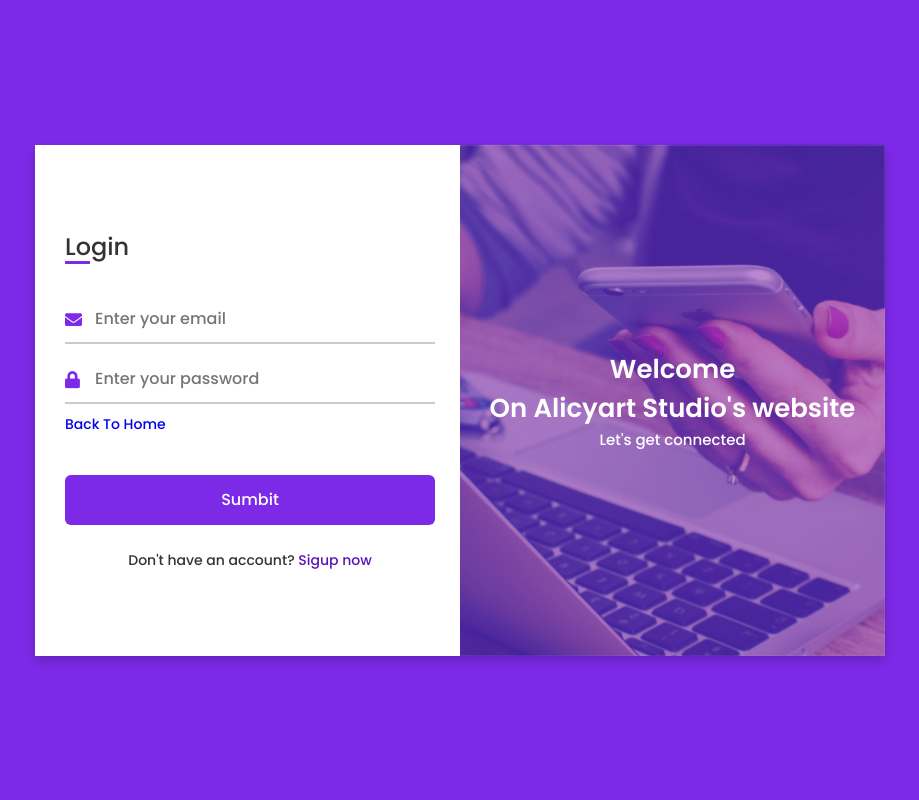
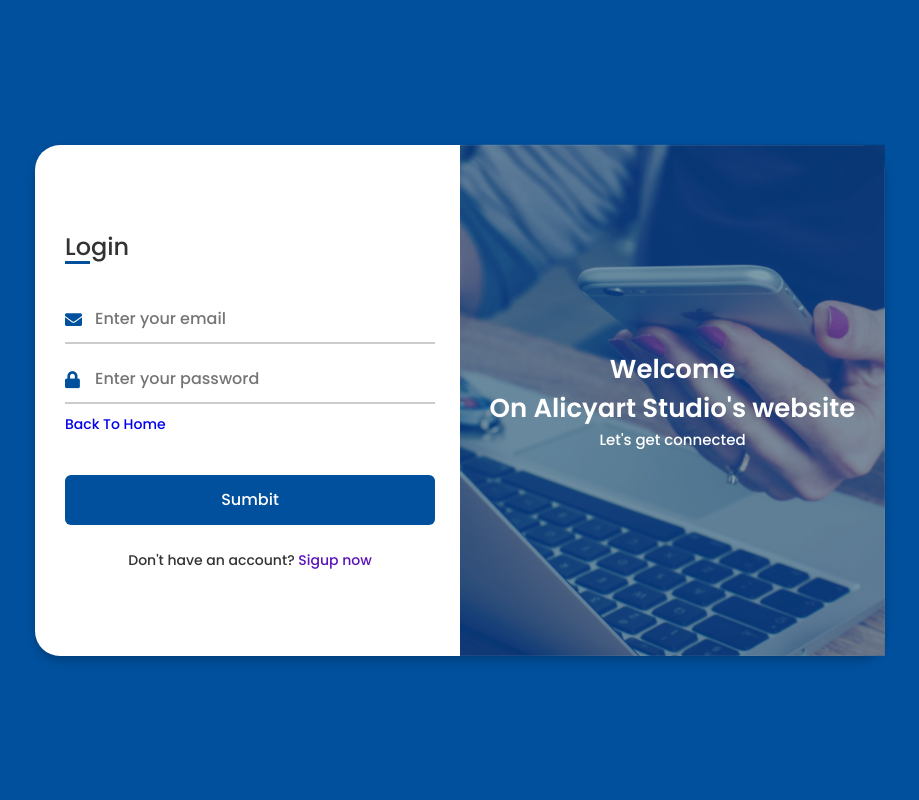
Before and after one commit to Rayhanyl/Alicyart, a PHP site: page /login.php in a window 1280 px wide. Shown: the whole page, without its empty margins (180-1099 px from the left). Run offline with PHP 8.4, Linux system fonts and the light colour scheme.

Commit message:
lanjutan update 2

```diff
--- a/assets/css/login.css
+++ b/assets/css/login.css
@@ -11,10 +11,11 @@
   display: flex;
   align-items: center;
   justify-content: center;
-  background: #7d2ae8;
+  background: #00509d;;
   padding: 30px;
 }
 .container{
+  border-radius: 25px;
   position: relative;
   max-width: 850px;
   width: 100%;
@@ -55,7 +56,7 @@
   position: absolute;
   height: 100%;
   width: 100%;
-  background: #7d2ae8;
+  background: #00509d;;
   opacity: 0.5;
   z-index: 12;
 }
@@ -119,7 +120,7 @@
   bottom: 0;
   height: 3px;
   width: 25px;
-  background: #7d2ae8;
+  background: #00509d;;
 }
 .forms .signup-form  .title:before{
   width: 20px;
@@ -148,11 +149,11 @@
 }
 .form-content .input-box input:focus,
 .form-content .input-box input:valid{
-  border-color: #7d2ae8;
+  border-color: #00509d;;
 }
 .form-content .input-box i{
   position: absolute;
-  color: #7d2ae8;
+  color: #00509d;;
   font-size: 17px;
 }
 .forms .form-content .text{
@@ -172,7 +173,7 @@
 }
 .forms .form-content .button input{
   color: #fff;
-  background: #7d2ae8;
+  background: #00509d;;
   border-radius: 6px;
   padding: 0;
   cursor: pointer;
--- a/login.php
+++ b/login.php
@@ -1,5 +1,4 @@
 <!DOCTYPE html>
-<!-- Coding by CodingLab | www.codinglabweb.com-->
 <html lang="en" dir="ltr">
   <head>
     <meta charset="UTF-8">
```
